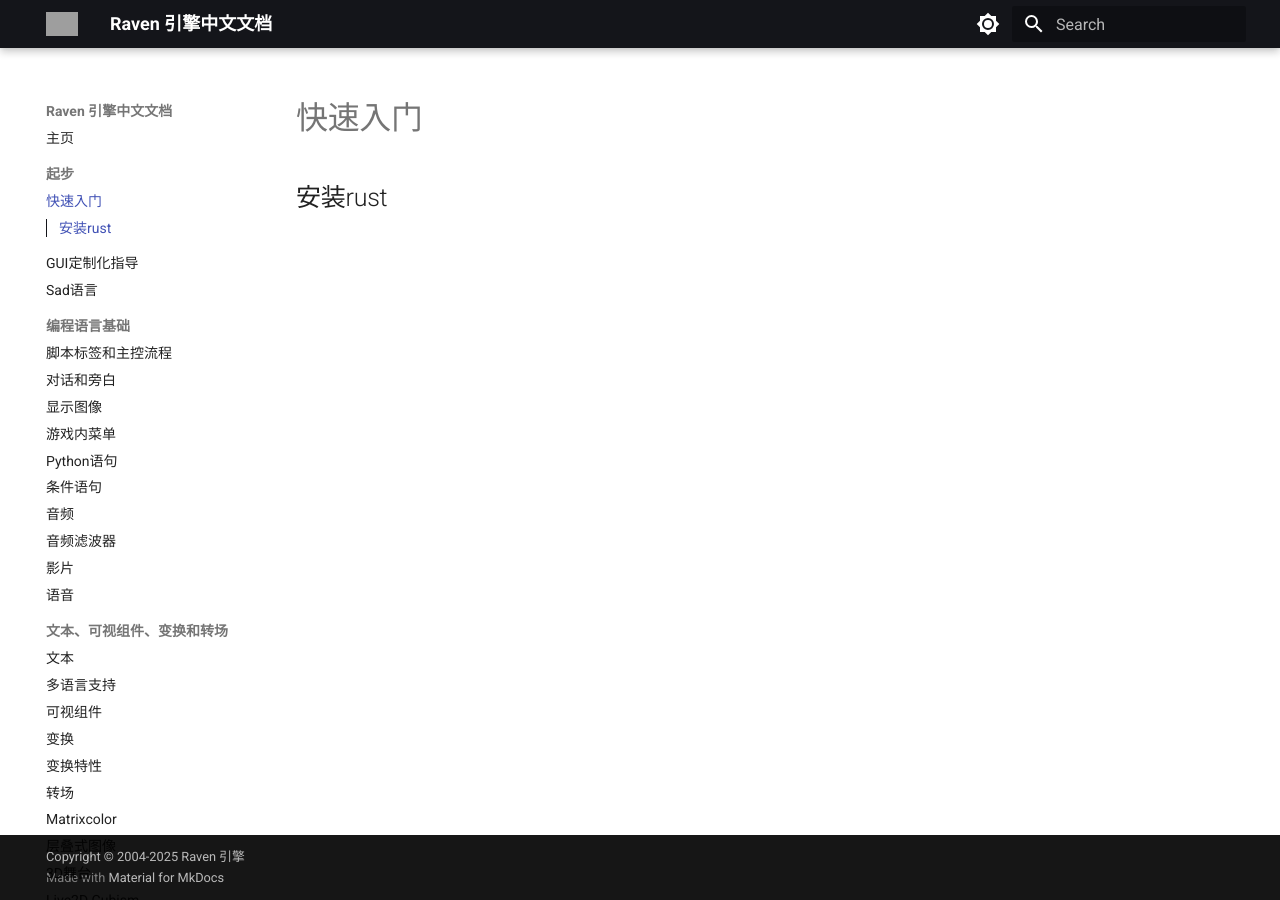
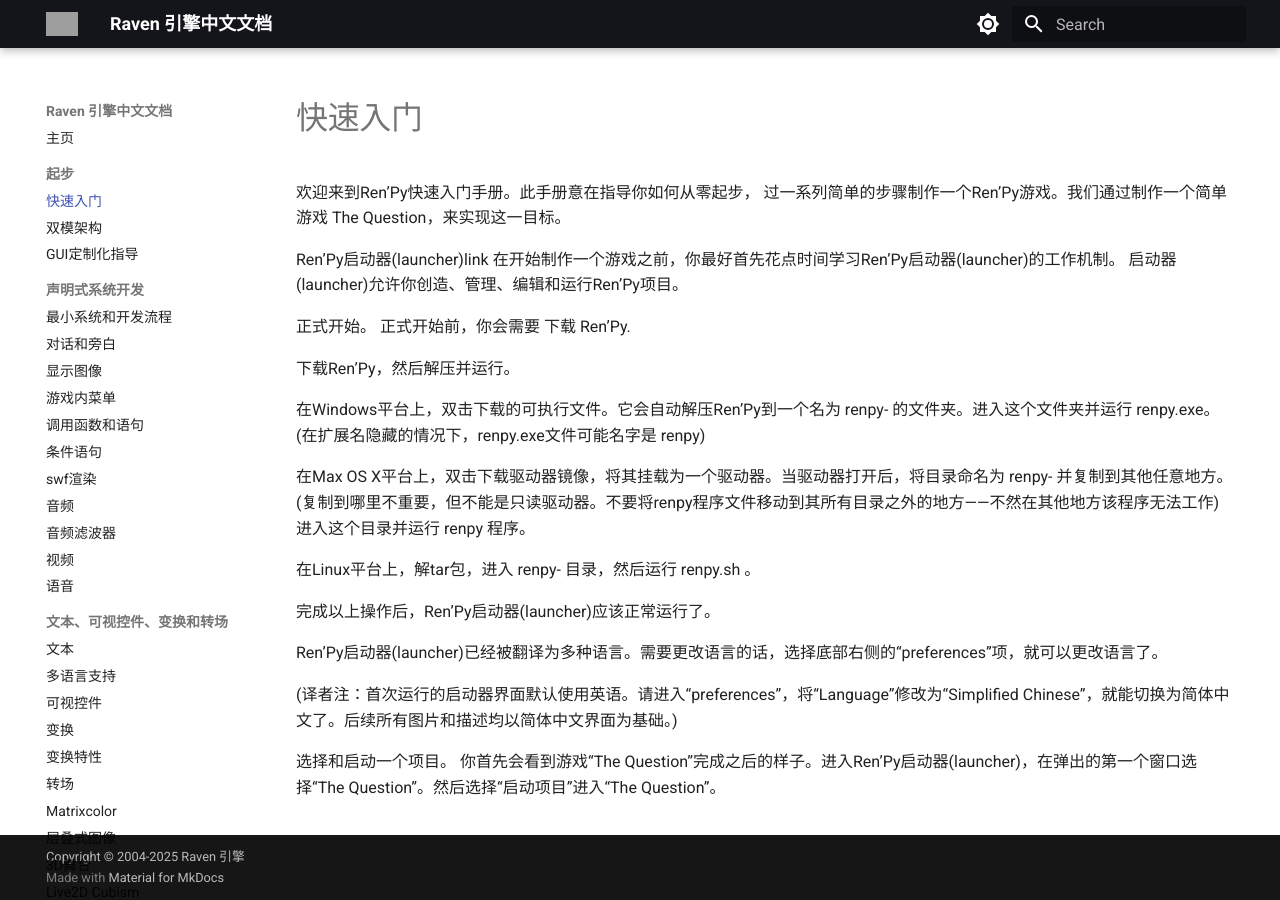
Before and after one commit to E72UJ/doc.raven.rs, an MkDocs documentation site: the page built from docs/quickstart.md, in a window 1280 px wide. Built offline with MkDocs 1.6.1 and Material for MkDocs 9.7.7, drawn with Linux system fonts in a browser that asks for light colours; grey boxes are pictures that could not be loaded.

Commit message:
更新数据
更新数据

```diff
--- a/docs/quickstart.md
+++ b/docs/quickstart.md
@@ -1 +1,22 @@
-## 安装rust
+欢迎来到Ren’Py快速入门手册。此手册意在指导你如何从零起步， 过一系列简单的步骤制作一个Ren’Py游戏。我们通过制作一个简单游戏 The Question，来实现这一目标。
+
+Ren’Py启动器(launcher)link
+在开始制作一个游戏之前，你最好首先花点时间学习Ren’Py启动器(launcher)的工作机制。 启动器(launcher)允许你创造、管理、编辑和运行Ren’Py项目。
+
+正式开始。 正式开始前，你会需要 下载 Ren’Py.
+
+下载Ren’Py，然后解压并运行。
+
+在Windows平台上，双击下载的可执行文件。它会自动解压Ren’Py到一个名为 renpy-<version> 的文件夹。进入这个文件夹并运行 renpy.exe。(在扩展名隐藏的情况下，renpy.exe文件可能名字是 renpy)
+
+在Max OS X平台上，双击下载驱动器镜像，将其挂载为一个驱动器。当驱动器打开后，将目录命名为 renpy-<version> 并复制到其他任意地方。(复制到哪里不重要，但不能是只读驱动器。不要将renpy程序文件移动到其所有目录之外的地方——不然在其他地方该程序无法工作)进入这个目录并运行 renpy 程序。
+
+在Linux平台上，解tar包，进入 renpy-<version> 目录，然后运行 renpy.sh 。
+
+完成以上操作后，Ren’Py启动器(launcher)应该正常运行了。
+
+Ren’Py启动器(launcher)已经被翻译为多种语言。需要更改语言的话，选择底部右侧的“preferences”项，就可以更改语言了。
+
+(译者注：首次运行的启动器界面默认使用英语。请进入“preferences”，将“Language”修改为“Simplified Chinese”，就能切换为简体中文了。后续所有图片和描述均以简体中文界面为基础。)
+
+选择和启动一个项目。 你首先会看到游戏“The Question”完成之后的样子。进入Ren’Py启动器(launcher)，在弹出的第一个窗口选择“The Question”。然后选择“启动项目”进入“The Question”。
--- a/mkdocs.yml
+++ b/mkdocs.yml
@@ -44,23 +44,24 @@ nav:
   - 主页: index.md
   - 起步:
     - 快速入门: quickstart.md
+    - 双模架构: language_basics.md
     - GUI定制化指导: gui.md
-    - Sad语言: language_basics.md
-  - 编程语言基础:
-    - 脚本标签和主控流程: labels.md
+  - 声明式系统开发:
+    - 最小系统和开发流程: run.md
     - 对话和旁白: dialogue.md
     - 显示图像: images.md
     - 游戏内菜单: menus.md
-    - Python语句: python.md
+    - 调用函数和语句: python.md
     - 条件语句: conditionals.md
+    - swf渲染: swf.md
     - 音频: audio.md
     - 音频滤波器: audio_filters.md
-    - 影片: movie.md
+    - 视频: movie.md
     - 语音: voice.md
-  - 文本、可视组件、变换和转场:
+  - 文本、可视控件、变换和转场:
     - 文本: text.md
     - 多语言支持: translation.md
-    - 可视组件: displayables.md
+    - 可视控件: displayables.md
     - 变换: transforms.md
     - 变换特性: transform_properties.md
     - 转场: transitions.md
@@ -123,13 +124,11 @@ nav:
   - 生成分发版、更新和其他平台:
     - 构建发行版: build.md
     - 安卓: android.md
-    - iOS: ios.md
+    - Mac: mac.md
     - Web / HTML5: web.md
     - Chrome OS/Chrome浏览器: chrome.md
-    - 树莓派: raspberry_pi.md
     - 程序内购: iap.md
     - HTTPS/HTTP更新器: updater.md
-    - 手机端下载大容量游戏: large_downloads.md
     - 手势: gestures.md
   - 终端用户文档:
     - 安全问题: security.md
@@ -144,8 +143,6 @@ nav:
     - 皮肤: skins.md
     - Raven多语言支持: i18n.md
   - 变更、许可和制作人员:
-    - 变更日志(Raven 7.x-): changelog_7.md
-    - 变更日志 (Raven 6.11 - 6.99): changelog_6.md
     - 不兼容的变更: incompatible.md
     - 许可证: license.md
     - 制作人员: credits.md
```
Also changed, not shown: docs/index.md (+7 -2 lines).
